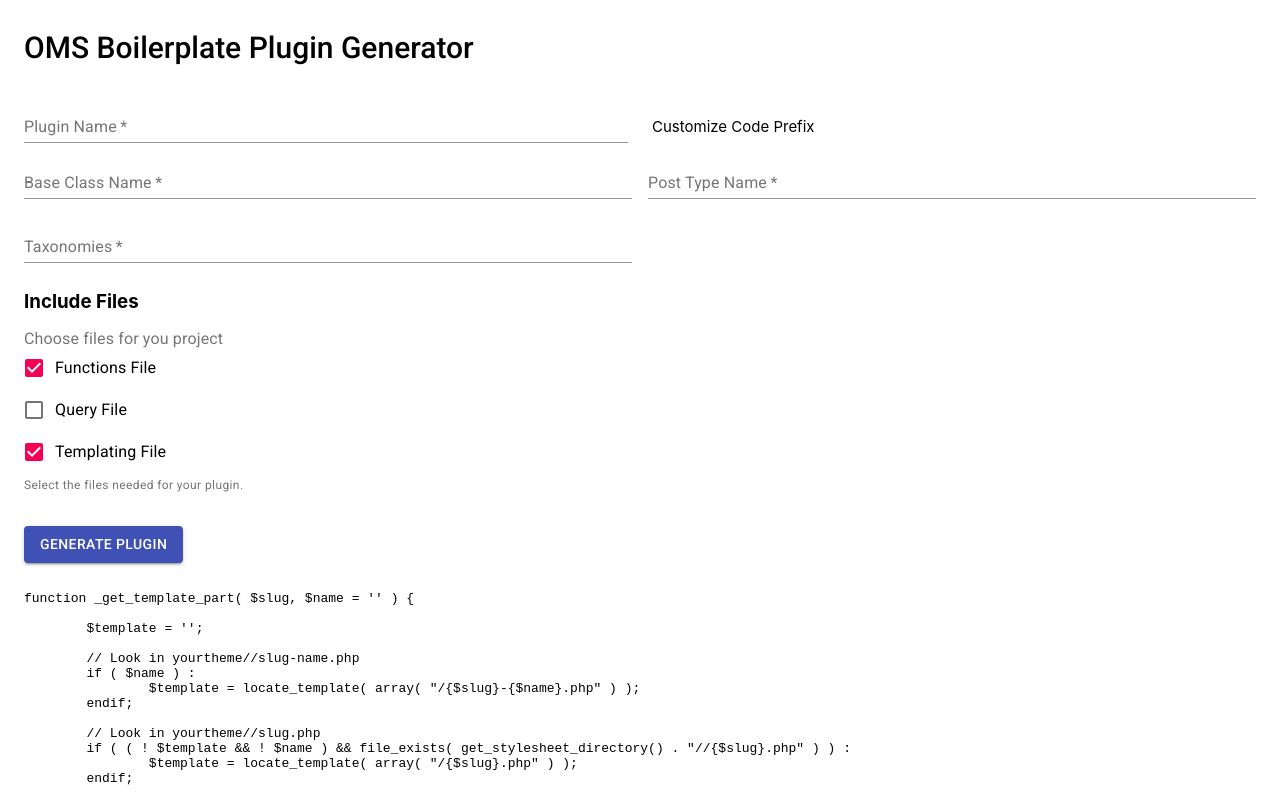
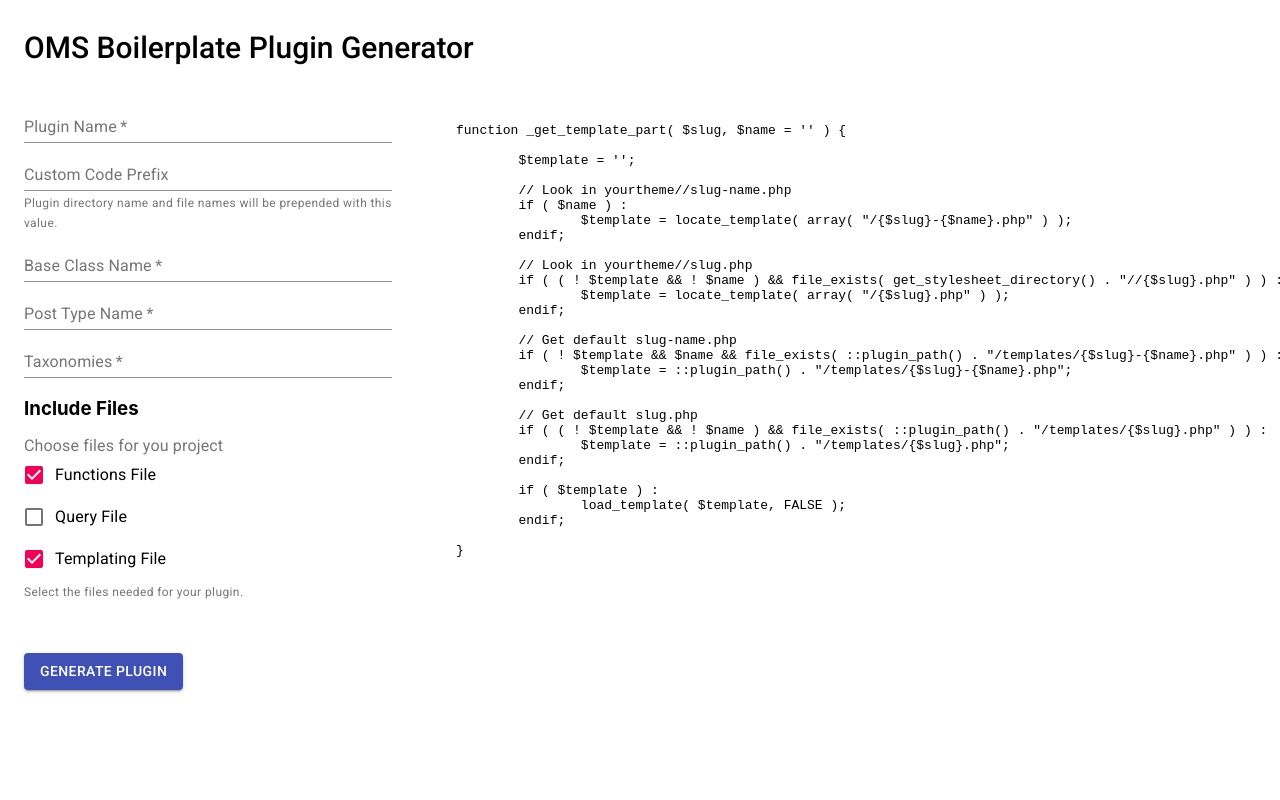
Before and after one commit to chumpgrub/OMS-Boilerplate-Generator, a React (Create React App) app: page / in a window 1280 px wide. Shown: the top 800 px of the page. Built offline with nearby package versions, Linux system fonts and the light colour scheme.

Commit message:
Mark: Rearrange fields and code area

```diff
--- a/src/App.js
+++ b/src/App.js
@@ -43,7 +43,7 @@ const filePrefixName = (name) => {
 
 	handleChange = (input, event) => {
 		this.setState({[input]: event.target.value})
-		switch(input) {
+		switch (input) {
 			case 'customFilePrefix':
 				this.setState({customCodePrefix: filePrefixName()})
 				break;
@@ -53,6 +53,10 @@ const filePrefixName = (name) => {
 	handleBlur = (input) => {
 		// Trim whitespace on prop.
 		this.setState({[input]: this.state[input].trim()})
+	}
+
+	handleHover = (input) => {
+		console.log(input)
 	}
 
 	handleFilesChange = (event) => {
@@ -73,11 +77,14 @@ const filePrefixName = (name) => {
 		const codeStyles = {display: 'block', padding: '9px 10px', lineHeight: 1.5, color: '#999'}
 		return (
 			<Container>
+
 				<Box fontFamily="fontFamily" fontSize={30} fontWeight={500} style={{margin: '30px 0'}}>
 					OMS Boilerplate Plugin Generator
 				</Box>
-				<Grid container spacing={3}>
-					<Grid item xs={6}>
+
+				<Grid container spacing={8}>
+					<Grid item xs={4}>
+
 						<TextField id="plugin-name"
 						           label="Plugin Name"
 						           required
@@ -85,13 +92,8 @@ const filePrefixName = (name) => {
 						           value={name}
 						           onChange={(e) => this.handleChange('name', e)}
 						           onBlur={(e) => this.handleBlur('name')}
+						           onMouseEnter={() => this.handleHover('name')}
 						/>
-					</Grid>
-					<Grid item xs={6}>
-						{!customCodePrefix &&
-							<span style={{fontSize: 15, marginTop: 22, display: 'block'}} onClick={() => this.setState({customCodePrefix: !this.state.customCodePrefix})}>Customize Code Prefix</span>
-						}
-						{customCodePrefix &&
 						<TextField id="code-prefix"
 						           label="Custom Code Prefix"
 						           style={{width: '100%'}}
@@ -99,37 +101,29 @@ const filePrefixName = (name) => {
 						           onChange={(e) => this.handleChange('codePrefix', e)}
 						           helperText={`Plugin directory name and file names will be prepended with this value.`}
 						/>
-						}
-					</Grid>
-				</Grid>
-				<Box style={{margin: '0 -8px'}}>
 						<TextField id="base-class-name"
 						           label="Base Class Name"
 						           required
-					           style={{margin: 8, width: 'calc(50% - 16px)'}}
+						           style={{width: '100%'}}
 						           value={baseClassName}
 						           onChange={(e) => this.handleChange('baseClassName', e)}
 						/>
 						<TextField id="post-type-name"
 						           label="Post Type Name"
 						           required
-					           style={{margin: 8, width: 'calc(50% - 16px)'}}
+						           style={{width: '100%'}}
 						           value={postTypeName}
 						           onChange={(e) => this.handleChange('postTypeName', e)}
 						/>
 						<TextField id="taxonomies"
 						           label="Taxonomies"
 						           required
-					           style={{margin: 8, width: 'calc(50% - 16px)'}}
+						           style={{width: '100%'}}
 						           value={taxonomies}
 						           onChange={(e) => this.handleChange('taxonomies', e)}
 						/>
-				</Box>
-				<Grid container>
-					<Grid item xs={12}>
+
 						<h3>Include Files</h3>
-					</Grid>
-					<Grid item xs={6}>
 						<FormControl component="fieldset">
 							<FormLabel component="legend">Choose files for you project</FormLabel>
 							<FormGroup>
@@ -160,7 +154,16 @@ const filePrefixName = (name) => {
 							</FormGroup>
 							<FormHelperText>Select the files needed for your plugin.</FormHelperText>
 						</FormControl>
+
 					</Grid>
+
+					<Grid item xs={8}>
+						<CodeSample codePrefix={codePrefix} filePrefix={filePrefix}/>
+					</Grid>
+
+				</Grid>
+
+				<Grid container>
 					<Grid item xs={6} style={{marginTop: 20}}>
 						{name &&
 						<>
@@ -181,7 +184,6 @@ const filePrefixName = (name) => {
 					<Button variant="contained" color="primary">Generate Plugin</Button>
 				</Box>
 				<Box>
-					<CodeSample codePrefix={codePrefix} filePrefix={filePrefix}/>
 				</Box>
 			</Container>
 		)
```
Lines whose indentation alone changed are shown as unchanged.
